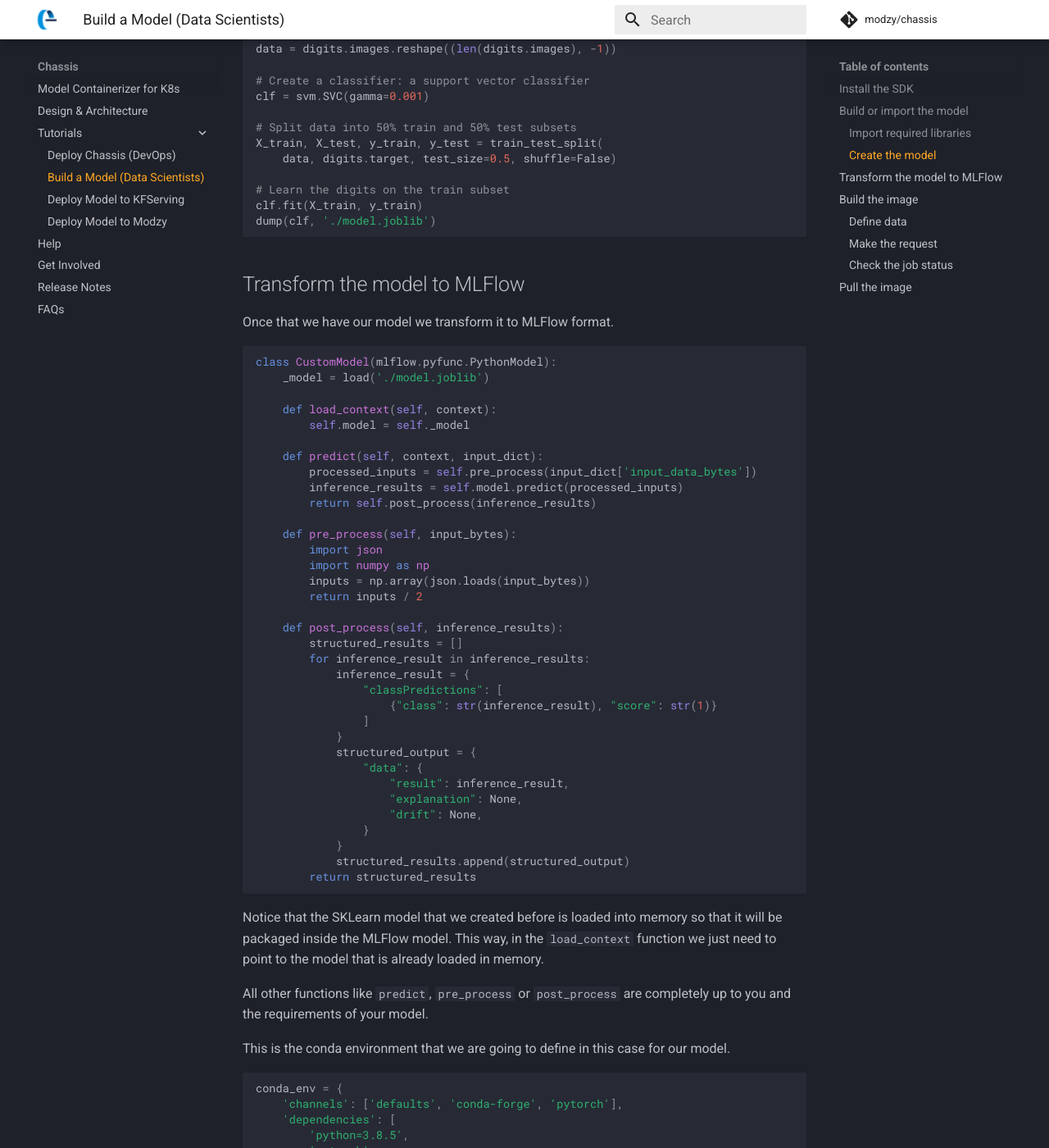
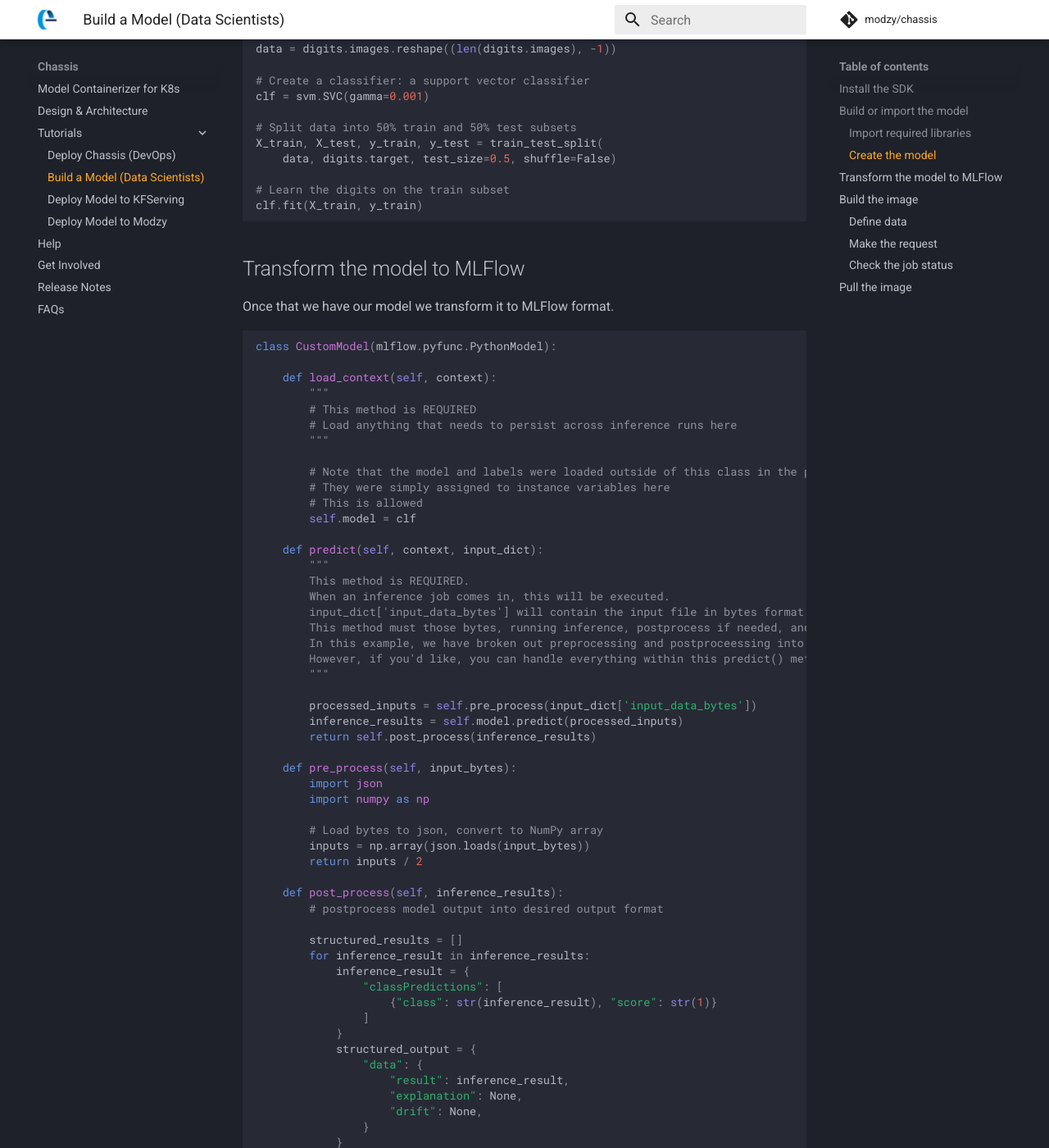
Before and after one commit to chassisml/chassis, an MkDocs documentation site: the page built from docs/docs/tutorials/ds-connect.md, in a window 1280 px wide and 1400 px high, scrolled down 1240 px. Shown: the whole window at 82% size. Built offline with MkDocs 1.6.1 and Material for MkDocs 9.7.7, drawn with Linux system fonts in a browser that asks for light colours; emoji names are drawn with the system emoji font; comment, search, counter and statistics services are not loaded.

Commit message:
docs: add info about model class reqs

````diff
--- a/docs/docs/tutorials/ds-connect.md
+++ b/docs/docs/tutorials/ds-connect.md
@@ -53,7 +53,6 @@ X_train, X_test, y_train, y_test = train_test_split(
 
 # Learn the digits on the train subset
 clf.fit(X_train, y_train)
-dump(clf, './model.joblib')
 ```
 
 ## Transform the model to MLFlow
@@ -62,12 +61,28 @@ Once that we have our model we transform it to MLFlow format.
 
 ```python
 class CustomModel(mlflow.pyfunc.PythonModel):
-    _model = load('./model.joblib')
 
     def load_context(self, context):
-        self.model = self._model
+        """
+        # This method is REQUIRED
+        # Load anything that needs to persist across inference runs here
+        """
+
+        # Note that the model and labels were loaded outside of this class in the previous cell
+        # They were simply assigned to instance variables here
+        # This is allowed
+        self.model = clf
 
     def predict(self, context, input_dict):
+        """
+        This method is REQUIRED.
+        When an inference job comes in, this will be executed.
+        input_dict['input_data_bytes'] will contain the input file in bytes format.
+        This method must those bytes, running inference, postprocess if needed, and return results.
+        In this example, we have broken out preprocessing and postproceessing into their own methods.
+        However, if you'd like, you can handle everything within this predict() method.
+        """
+
         processed_inputs = self.pre_process(input_dict['input_data_bytes'])
         inference_results = self.model.predict(processed_inputs)
         return self.post_process(inference_results)
@@ -75,10 +90,14 @@ class CustomModel(mlflow.pyfunc.PythonModel):
     def pre_process(self, input_bytes):
         import json
         import numpy as np
+
+        # Load bytes to json, convert to NumPy array
         inputs = np.array(json.loads(input_bytes))
         return inputs / 2
 
     def post_process(self, inference_results):
+        # postprocess model output into desired output format
+
         structured_results = []
         for inference_result in inference_results:
             inference_result = {
````
